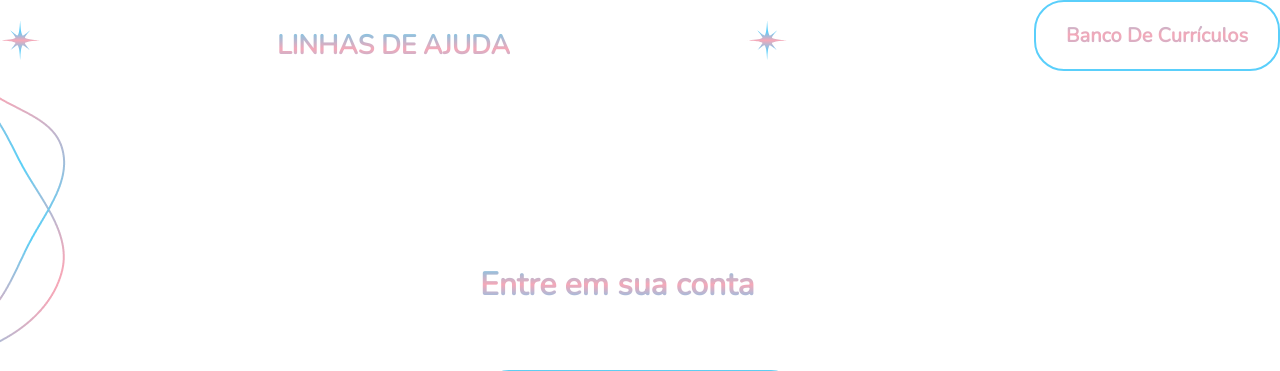
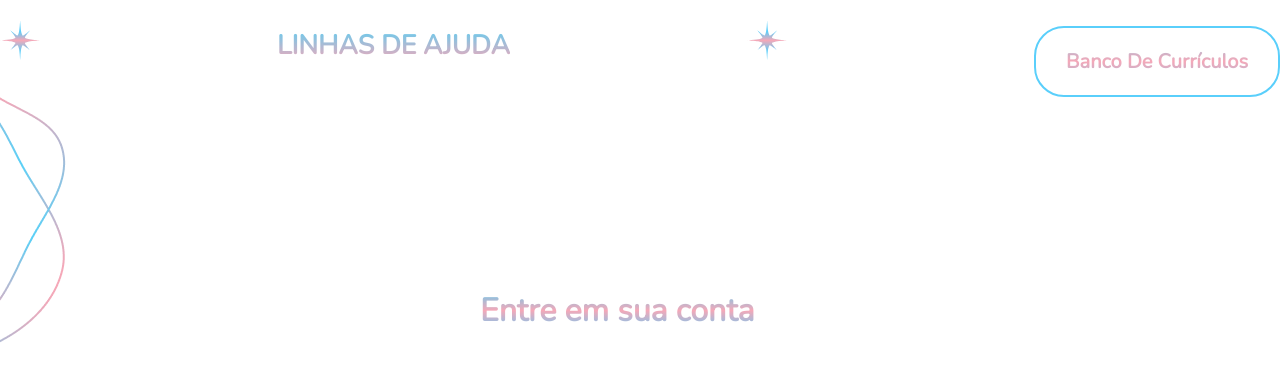
Before and after one commit to AuroraSophie/Linhas-de-Ajuda, a PHP site: page /login.html in a window 1280 px wide. Shown: the top 371 px of the page. Run offline with PHP 8.4, Linux system fonts and the light colour scheme.

Commit message:
Update style-login.css

```diff
--- a/bancodecurriculos/style-login.css
+++ b/bancodecurriculos/style-login.css
@@ -13,7 +13,7 @@
     border-radius: 30px;
     cursor: pointer;
     margin-bottom: 0%;
-    margin-top: 0%;
+    margin-top: 2%;
     text-align: center;
     float: right;
     border-color: #5ACFFB;
```
